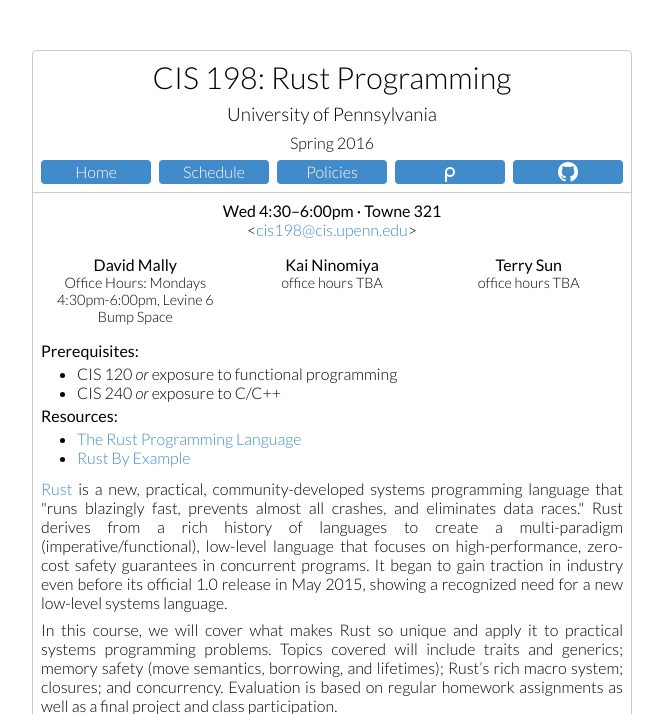
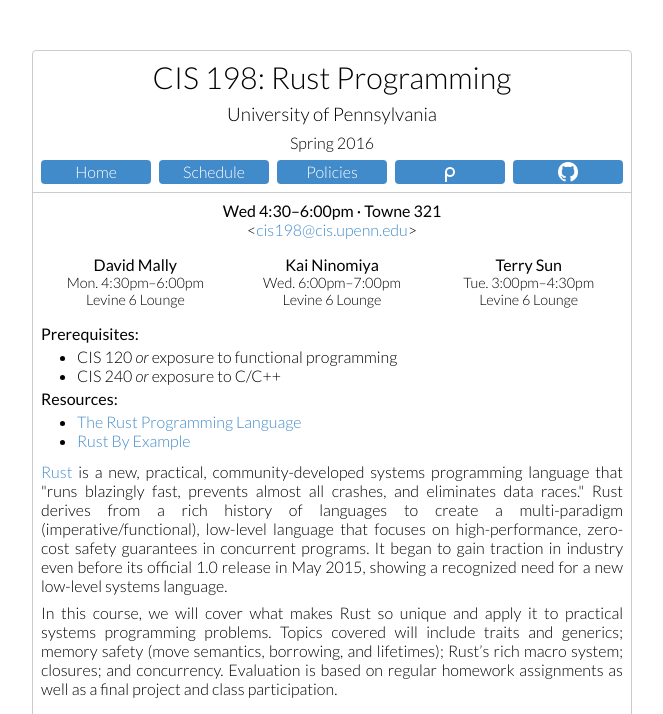
Before and after one commit to cis198-2016s/cis198-2016s.github.io, a Jekyll site: the page built from index.html, in a window 1280 px wide. Shown: the top 714 px of the page, without its empty margins (308-971 px from the left). Built offline with Jekyll 4.4.1, drawn with Linux system fonts in a browser that asks for light colours; grey boxes are pictures that could not be loaded.

Commit message:
More office hours

```diff
--- a/index.html
+++ b/index.html
@@ -14,19 +14,25 @@
   <div class="part ctr">
     <b>David Mally</b>
     <div class="small">
-      Office Hours: Mondays 4:30pm-6:00pm, Levine 6 Bump Space
+      Mon. 4:30pm&ndash;6:00pm
+      <br>
+      Levine 6 Lounge
     </div>
   </div>
   <div class="part ctr">
     <b>Kai Ninomiya</b>
     <div class="small">
-      office hours TBA
+      Wed. 6:00pm&ndash;7:00pm
+      <br>
+      Levine 6 Lounge
     </div>
   </div>
   <div class="part ctr">
     <b>Terry Sun</b>
     <div class="small">
-      office hours TBA
+      Tue. 3:00pm&ndash;4:30pm
+      <br>
+      Levine 6 Lounge
     </div>
   </div>
 </section>
```
